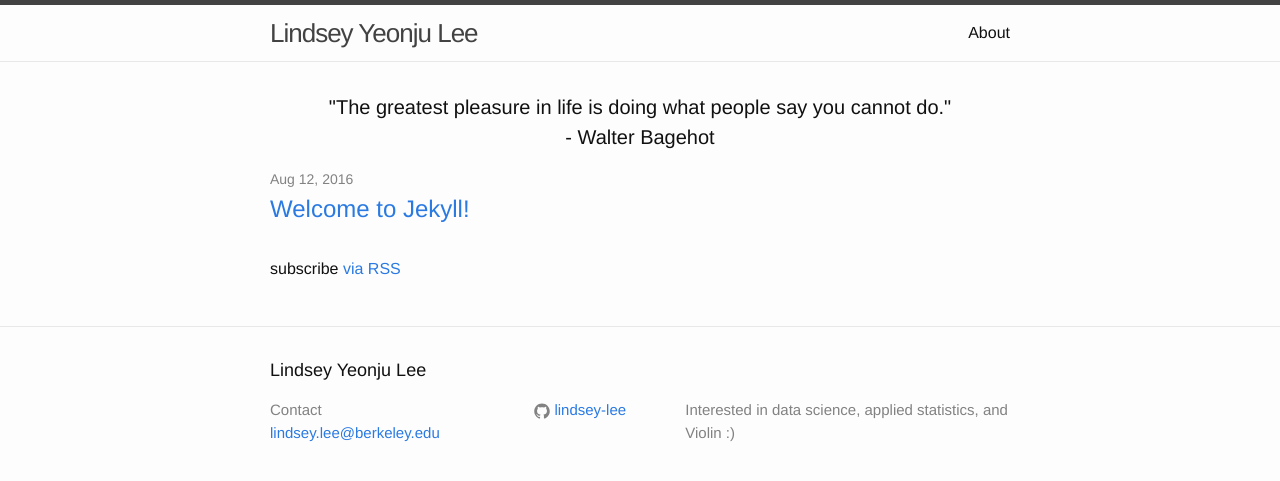
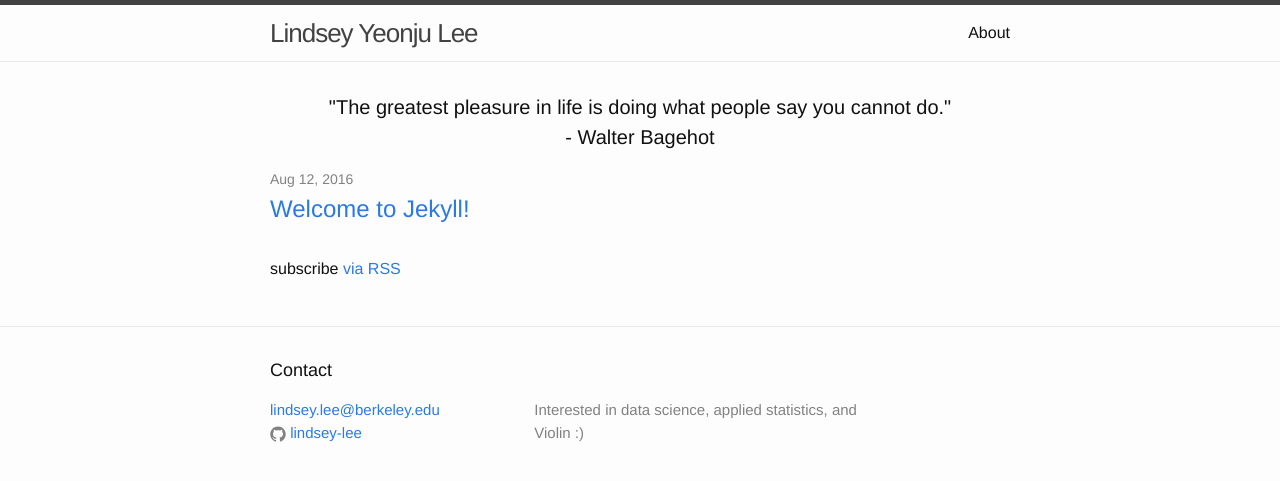
Before and after one commit to lindsey-lee/lindsey-lee.github.io, a Jekyll site: the page built from index.html, in a window 1280 px wide. Shown: the top 481 px of the page. Built offline with Jekyll 4.4.1, drawn with Linux system fonts in a browser that asks for light colours.

Commit message:
Changed footer

```diff
--- a/_includes/footer.html
+++ b/_includes/footer.html
@@ -2,31 +2,25 @@
 
   <div class="wrapper">
 
-    <h2 class="footer-heading">{{ site.title }}</h2>
+    <h2 class="footer-heading">Contact</h2>
 
     <div class="footer-col-wrapper">
       <div class="footer-col footer-col-1">
         <ul class="contact-list">
-          <li>Contact</li>
+          <li>{{ site.phone }}</li>
+          <!-- <li><a href="mailto:{{ site.email1 }}">{{ site.email1 }}</a></li> -->
           <li><a href="mailto:{{ site.email }}">{{ site.email }}</a></li>
+          {% if site.github_username %}
+          <li> {% include icon-github.html username=site.github_username %} </li>
+          {% endif %}
         </ul>
       </div>
 
-      <div class="footer-col footer-col-2">
+      <!-- <div class="footer-col footer-col-2">
         <ul class="social-media-list">
-          {% if site.github_username %}
-          <li>
-            {% include icon-github.html username=site.github_username %}
-          </li>
-          {% endif %}
-
-          <!-- {% if site.twitter_username %}
-          <li>
-            {% include icon-twitter.html username=site.twitter_username %}
-          </li>
-          {% endif %} -->
+          <p>{{ site.description }}</p>
         </ul>
-      </div>
+      </div> -->
 
       <div class="footer-col footer-col-3">
         <p>{{ site.description }}</p>
```
